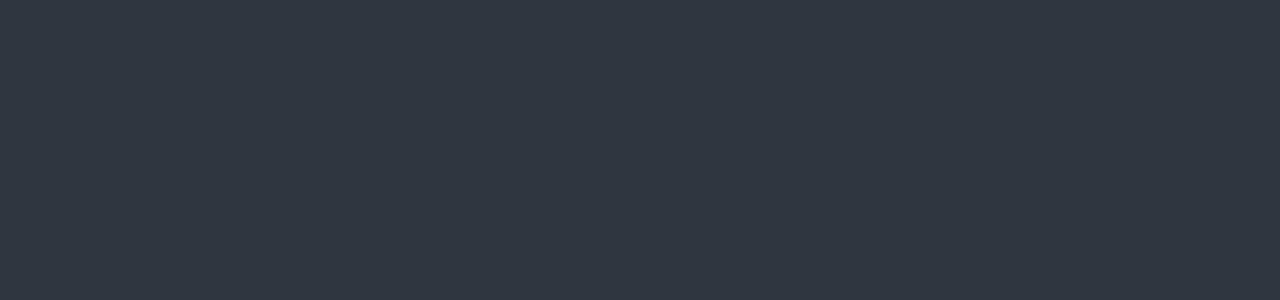
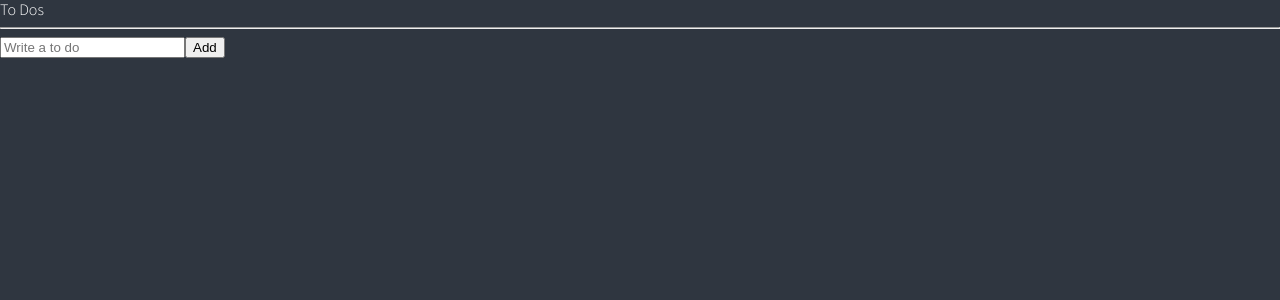
Before and after one commit to jwhong70/r-recoil, a React (Create React App) app: page / in a window 1280 px wide. Shown: the top 300 px of the page. Built offline with nearby package versions, Linux system fonts and the light colour scheme.

Commit message:
#7 ToDoList Layout

```diff
--- a/src/components/ToDo.tsx
+++ b/src/components/ToDo.tsx
@@ -1,4 +1,19 @@
-function ToDo() {
-  return null;
+import { Categories, IToDo } from "../atoms";
+
+function ToDo({ text, category, id }: IToDo) {
+  return (
+    <li>
+      <span>{text}</span>
+      {category !== Categories.DOING && (
+        <button name={Categories.DOING}>Doing</button>
+      )}
+      {category !== Categories.TO_DO && (
+        <button name={Categories.TO_DO}>To Do</button>
+      )}
+      {category !== Categories.DONE && (
+        <button name={Categories.DONE}>Done</button>
+      )}
+    </li>
+  );
 }
 export default ToDo;
--- a/src/components/ToDoList.tsx
+++ b/src/components/ToDoList.tsx
@@ -1,4 +1,19 @@
+import { useRecoilValue } from "recoil";
+import { toDoState } from "./../atoms";
+import CreateToDo from "./CreateToDo";
+import ToDo from "./ToDo";
+
 function ToDoList() {
-  return null;
+  const toDos = useRecoilValue(toDoState);
+  return (
+    <div>
+      <h1>To Dos</h1>
+      <hr />
+      <CreateToDo />
+      {toDos?.map((toDo) => (
+        <ToDo key={toDo.id} {...toDo} />
+      ))}
+    </div>
+  );
 }
 export default ToDoList;
```
